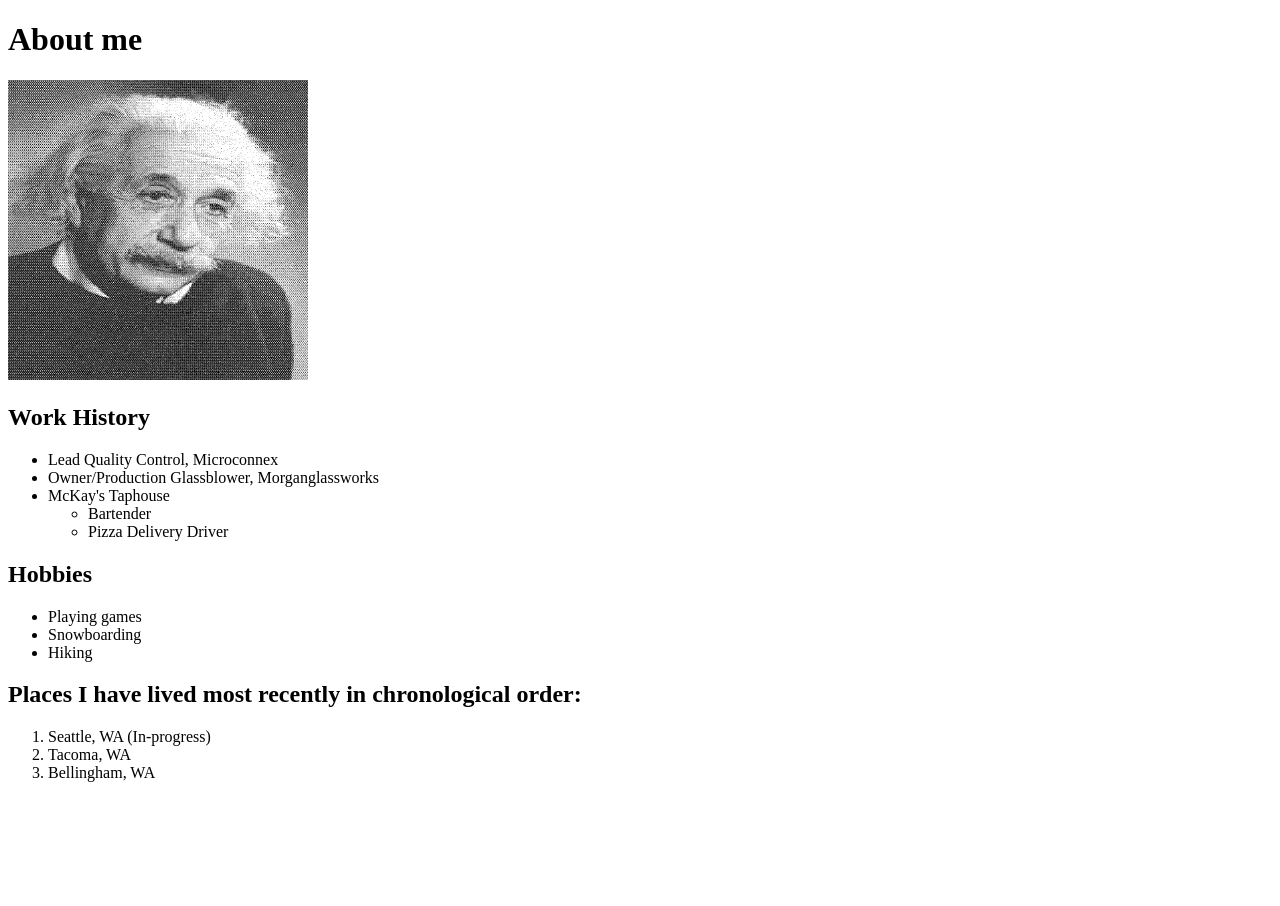
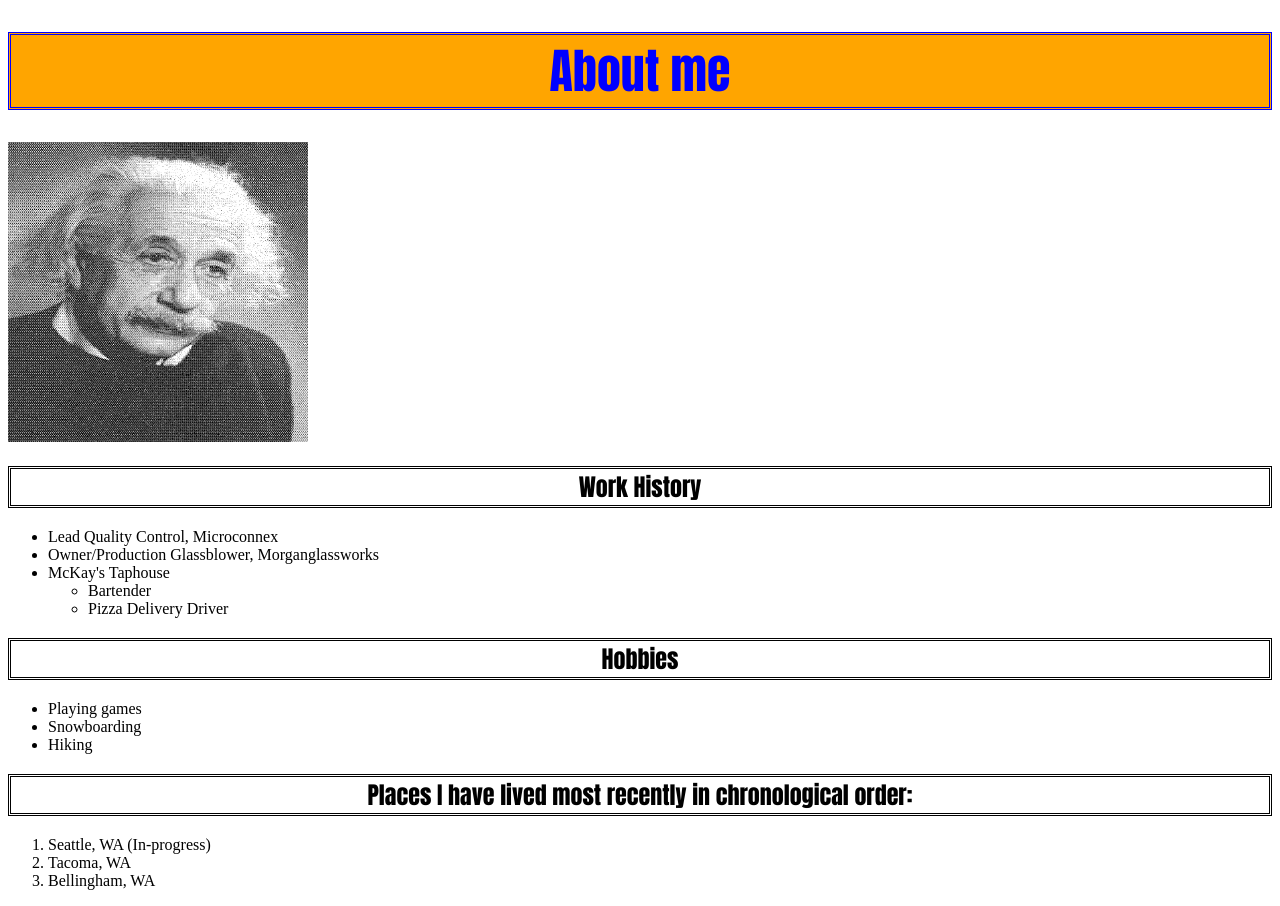
Before and after one commit to RMorgan253/about-me-daytwo, a plain HTML site: page index.html in a window 1280 px wide. Before the commit the page ends 800 px from the top, so only its background shows below. Drawn offline with Linux system fonts and the light colour scheme.

Commit message:
added css

```diff
--- a/index.html
+++ b/index.html
@@ -4,6 +4,22 @@
 	<title>About</title>
 </head>
 <body>
+	<style>
+	h1	{
+		color:blue;
+		border:solid;
+		background-color: orange;
+		text-align: center;
+		border: double;
+		font-family: Impact;
+		font-size: 48px;
+	}
+	h2	{
+		border: double;
+		text-align:center;
+		font-family: Impact;
+	}
+	</style>
 	<h1>About me</h1>
 	<img src='images/einstein.gif' height= 300 width= 300>
 	<h2>Work History</h2>
```
